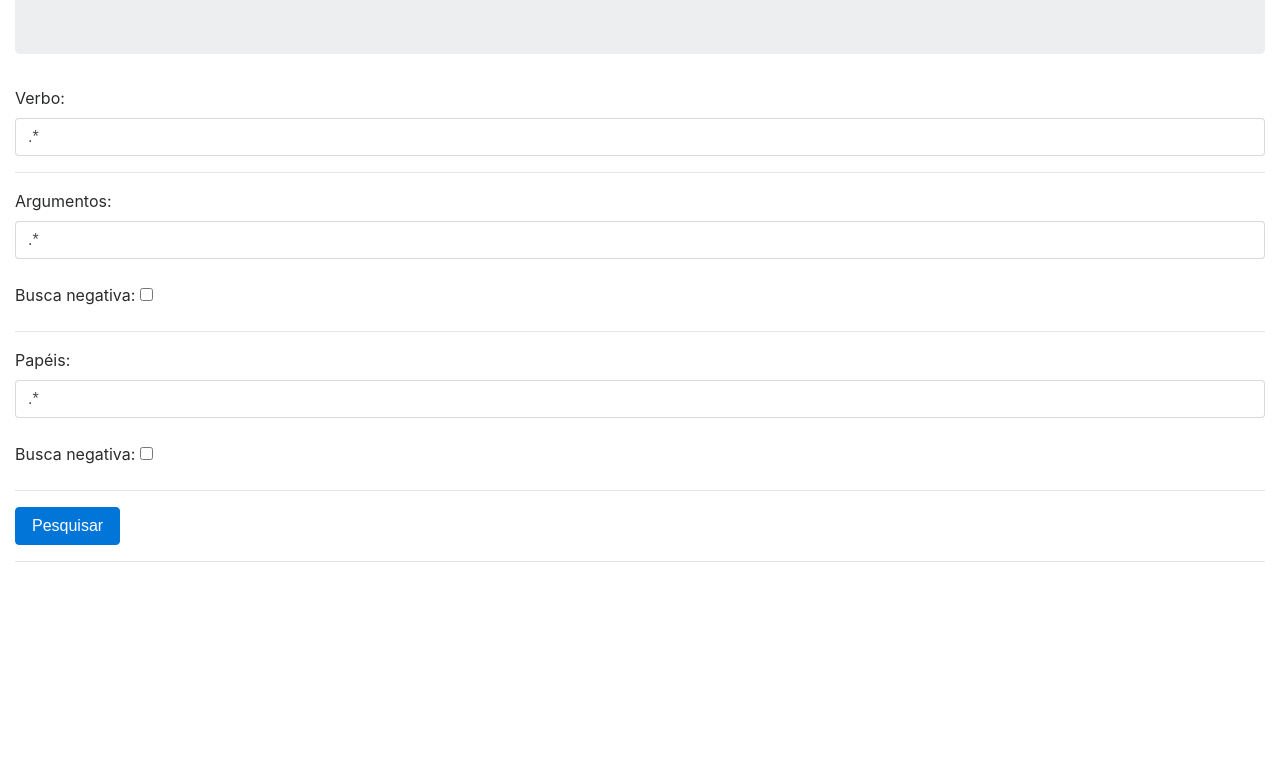
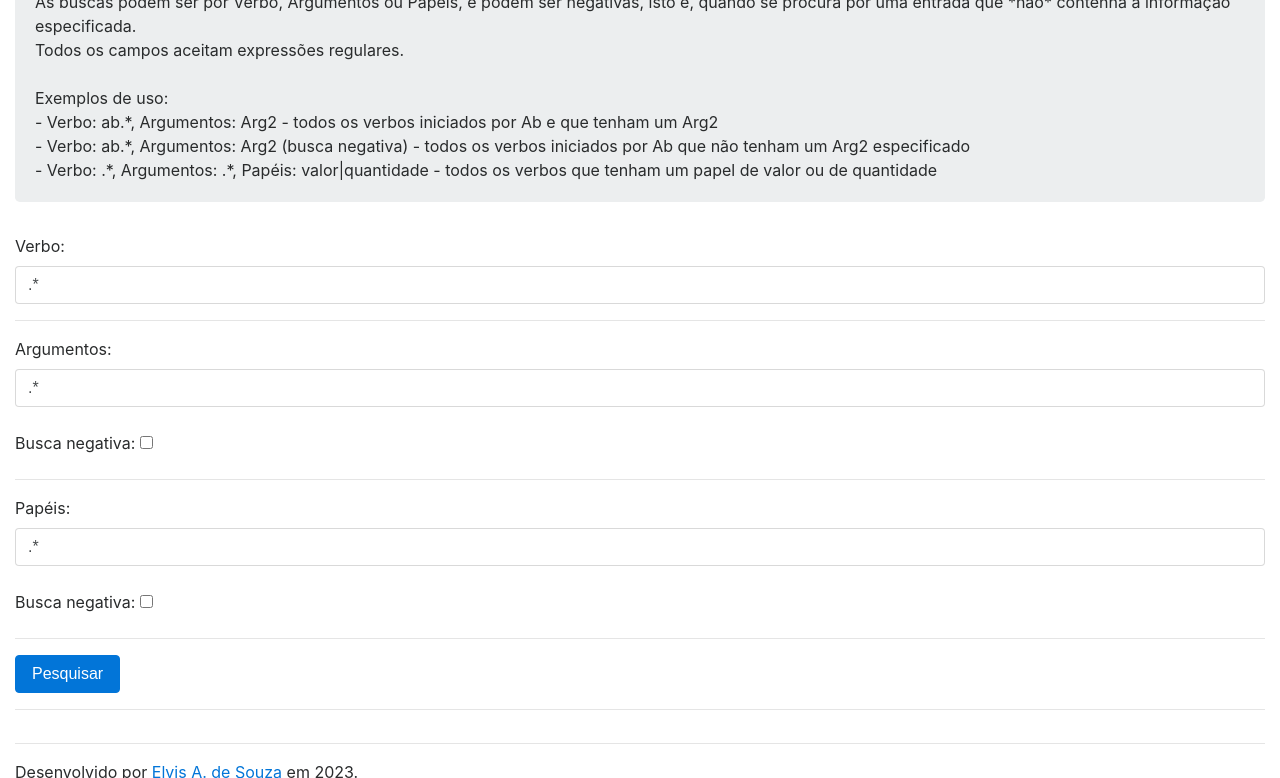
Before and after one commit to alvelvis/ui-verbobrasil, a plain HTML site: page index.html in a window 1280 px wide. Shown: the part 117-895 px from the top of the page. Before the commit the page ends 800 px from the top, so only its background shows below. Drawn offline with Linux system fonts and the light colour scheme.

Commit message:
add logos

```diff
--- a/index.html
+++ b/index.html
@@ -16,10 +16,17 @@
     <div class="container-fluid">
 	<div class="row">
 		<div class="col-md-12">
-			<div class="jumbotron">
+			<div class="jumbotron" style="margin-top:20px; padding:20px">
 				<h2>
 					Verbo-Brasil
 				</h2>
+				A interface permite realizar buscas complexas nas entradas do Verbo Brasil.
+				<br>As buscas podem ser por Verbo, Argumentos ou Papéis, e podem ser negativas, isto é, quando se procura por uma entrada que *não* contenha a informação especificada.
+				<br>Todos os campos aceitam expressões regulares.
+				<br><br>Exemplos de uso:
+				<br>- Verbo: ab.*, Argumentos: Arg2 - todos os verbos iniciados por Ab e que tenham um Arg2
+				<br>- Verbo: ab.*, Argumentos: Arg2 (busca negativa) - todos os verbos iniciados por Ab que não tenham um Arg2 especificado
+				<br>- Verbo: .*, Argumentos: .*, Papéis: valor|quantidade - todos os verbos que tenham um papel de valor ou de quantidade
 			</div>
 			<form role="form">
 				<div class="form-group">
@@ -90,6 +97,8 @@
 			</dl>
 		</div>
 	</div>
+	<hr>Desenvolvido por <a href='https://souelvis.dev' target="_blank">Elvis A. de Souza</a> em 2023.
+	<br><img src="https://souelvis.dev/ui-verbobrasil/imgs/logos.png" style="height:150px;">
 </div>
 
     <script src="js/jquery.min.js"></script>
```
Also changed, not shown: img/logos.png (added).
